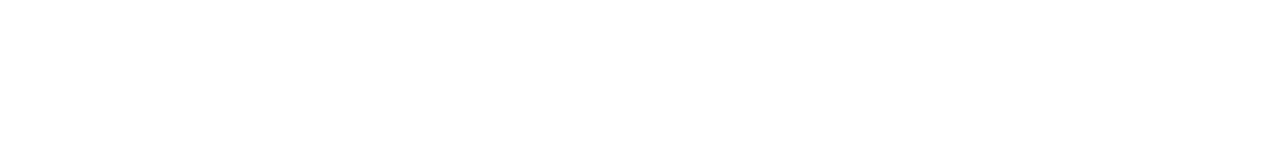
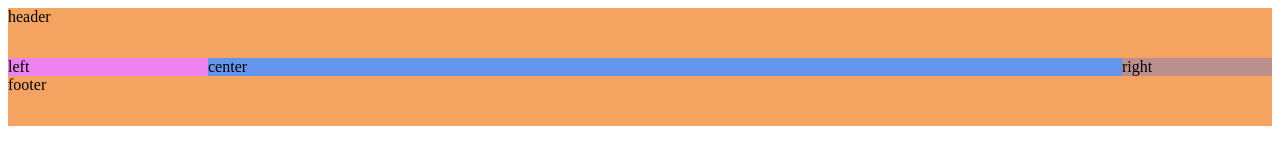
Before and after one commit to zoulizhi/practice, a plain HTML site: page css/3.圣杯布局/index.html in a window 1280 px wide. Drawn offline with Linux system fonts and the light colour scheme.

Commit message:
圣杯布局和双飞翼布局

```diff
--- a/css/3.圣杯布局/index.html
+++ b/css/3.圣杯布局/index.html
@@ -6,16 +6,64 @@
   <meta http-equiv="X-UA-Compatible" content="IE=edge">
   <meta name="viewport" content="width=device-width, initial-scale=1.0">
   <title>Document</title>
+  <style>
+    .header,
+    .footer {
+      height: 50px;
+      background: sandybrown;
+    }
+
+    .container {
+      padding-right: 150px;
+      padding-left: 200px;
+    }
+
+    .center,
+    .left,
+    .right {
+      float: left;
+    }
+
+    .center {
+      background: cornflowerblue;
+      width: 100%;
+    }
+
+    .left {
+      background: violet;
+      width: 200px;
+      margin-left: -100%;
+      position: relative;
+      left: -200px;
+    }
+
+    .right {
+      background: rosybrown;
+      width: 150px;
+      margin-right: -150px;
+    }
+
+    .container::after {
+      content: '';
+      display: block;
+      height: 0;
+      clear: both;
+    }
+  </style>
 </head>
 
 <body>
-  <div class="header"></div>
+  <!-- 添加浮动
+  container使用padding预留出左右两侧位置，
+  left使用margin-left：-100%，左移到content左侧顶边，加上相对于自身的定位，left：-自身宽度
+  right使用margin-right:-自身宽度。 -->
+  <div class="header">header</div>
   <div class="container">
-    <div class="center"></div>
-    <div class="left"></div>
-    <div class="right"></div>
+    <div class="center">center</div>
+    <div class="left">left</div>
+    <div class="right">right</div>
   </div>
-  <div class="footer"></div>
+  <div class="footer">footer</div>
 </body>
 
 </html>
```
Also changed, not shown: css/4.双飞翼布局/index.html (added, +62 -0 lines), css/5.实现6px字体/index.html (added, +27 -0 lines).
